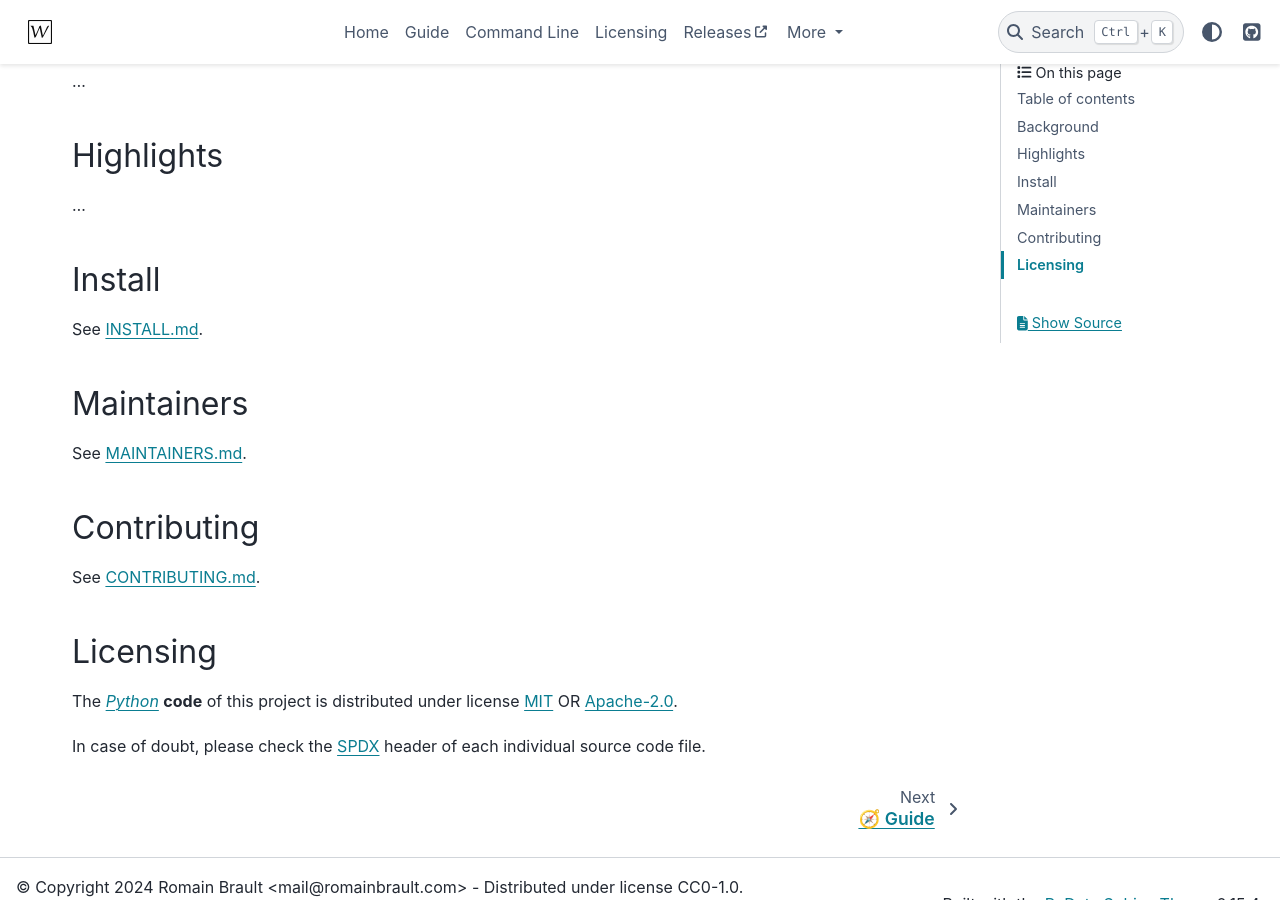
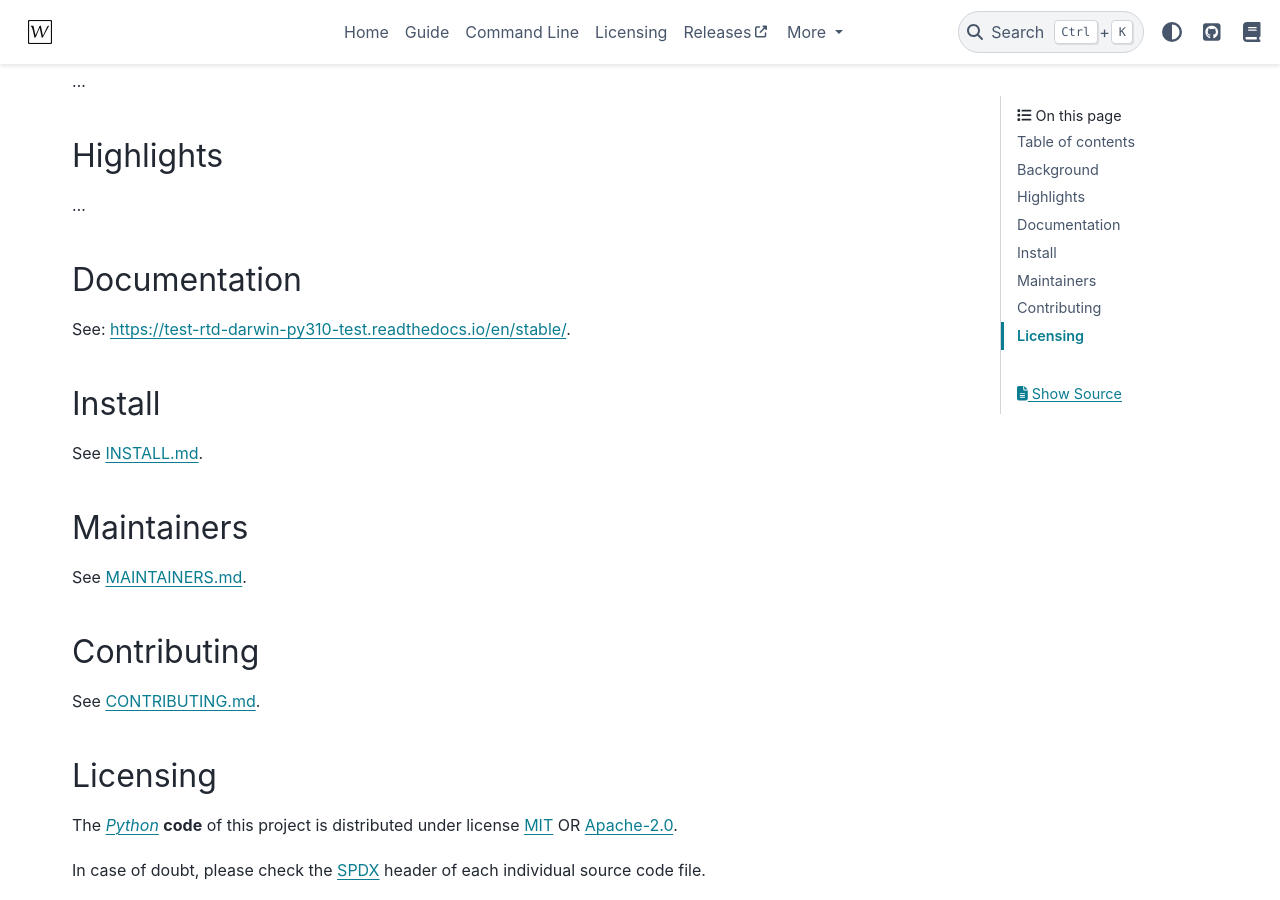
Before and after one commit to whiteprints-tests/test-rtd-darwin-py310-test, a Sphinx documentation site: the page built from docs/index.md, in a window 1280 px wide and 900 px high, scrolled down 786 px. Built offline with Sphinx 7.4.7 and the PyData theme 0.15.4, drawn with Linux system fonts in a browser that asks for light colours; pages that are not in the unit, such as notebooks, are missing from menus; comment, search, counter and statistics services are not loaded.

Commit message:
feat: ✨ add ReadTheDocs integration

```diff
--- a/README.md
+++ b/README.md
@@ -18,6 +18,7 @@
         <a href="https://spdx.org/licenses"><img alt="license badge" src="https://img.shields.io/badge/📝_License-MIT OR Apache--2.0-4CAF50.svg"/></a>
         <a href="https://github.com/whiteprints-tests/test-rtd-darwin-py310-test/discussions"><img alt="GitHub Discussions" src="https://img.shields.io/github/discussions/whiteprints-tests/test-rtd-darwin-py310-test.svg?logo=GitHub"></a>
         <a href="https://spdx.dev/learn/areas-of-interest/licensing/"><img alt="SPDX Licensing" src="https://img.shields.io/badge/SPDX-licensing-0080FF.svg?logo=SPDX"/></a>
+        <a href='https://readthedocs.org/projects/test-rtd-darwin-py310-test/'><img src='https://readthedocs.org/projects/test-rtd-darwin-py310-test/badge/?version=latest' alt='Documentation Status' /></a>
         <a href="https://www.contributor-covenant.org/version/2/1/code_of_conduct/"><img alt="contributor covenant badge" src="https://img.shields.io/badge/Contributor_Covenant-2.1-4BAAAA.svg?logo=contributorcovenant"/></a>
     </p>
 </div>
@@ -38,6 +39,10 @@
 ## Highlights
 
 ...
+
+## Documentation
+
+See: https://test-rtd-darwin-py310-test.readthedocs.io/en/stable/.
 
 ## Install
 
--- a/docs/conf.py
+++ b/docs/conf.py
@@ -6,6 +6,7 @@
 
 # pylint: disable=invalid-name
 
+import os
 from importlib import metadata
 from pathlib import Path
 
@@ -54,6 +55,10 @@
 html_logo = "_static/logo.svg"
 html_static_path = ["_static"]
 html_extra_path = []
+html_baseurl = os.environ.get("READTHEDOCS_CANONICAL_URL", "/")
+html_js_files = [
+    "readthedocs.js",
+]
 html_theme = "pydata_sphinx_theme"
 html_theme_options = {
     "icon_links": [
@@ -61,6 +66,12 @@
             "name": "GitHub",
             "url": "https://github.com/whiteprints-tests/test-rtd-darwin-py310-test",
             "icon": "fa-brands fa-square-github",
+            "type": "fontawesome",
+        },
+        {
+            "name": "ReadTheDocs",
+            "url": "https://readthedocs.org/projects/test-rtd-darwin-py310-test",
+            "icon": "fa-solid fa-book",
             "type": "fontawesome",
         },
     ],
```
Also changed, not shown: docs/readthedocs.js (added, +11 -0 lines), .readthedocs.yml (added), 3 other files.
